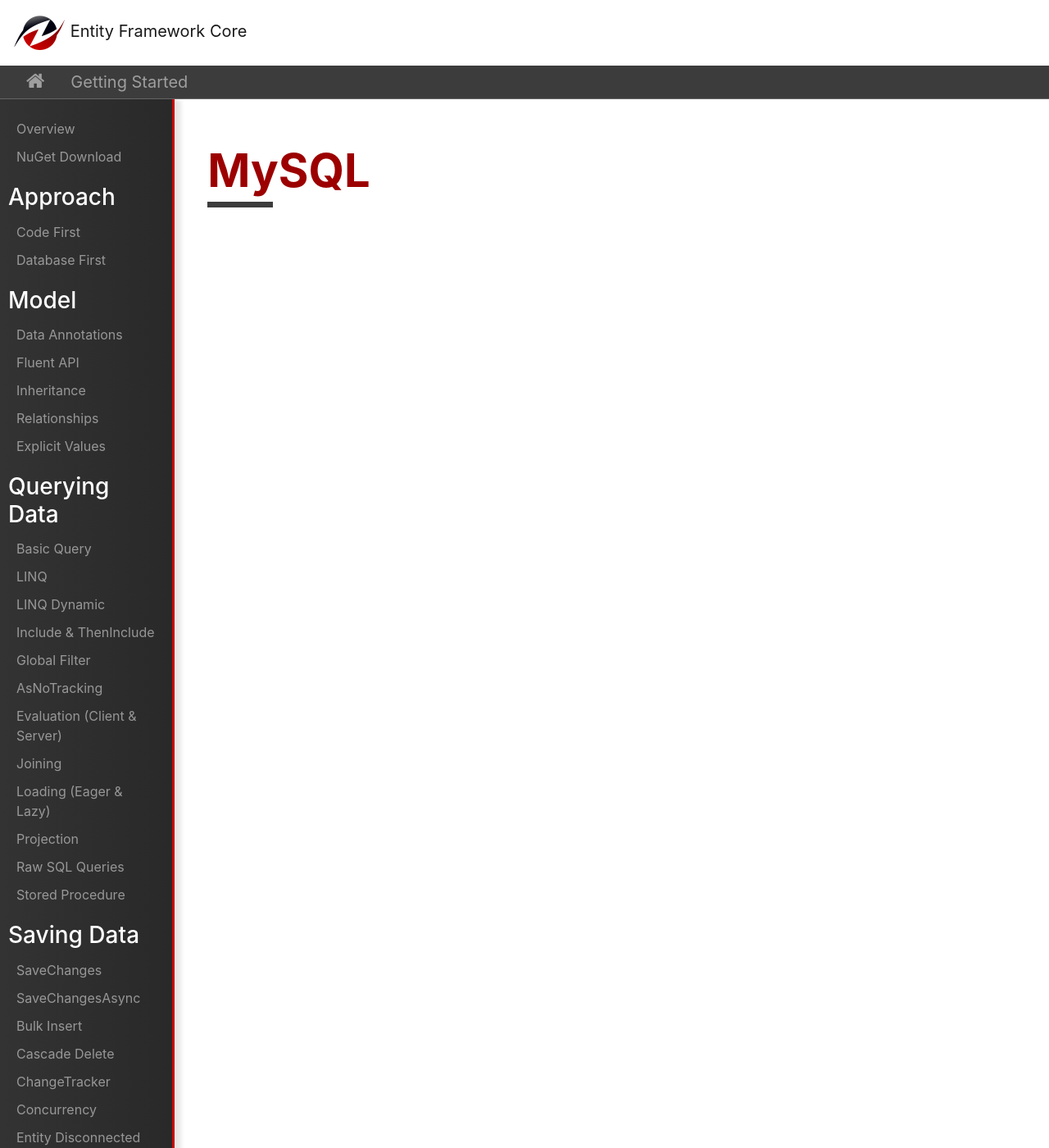
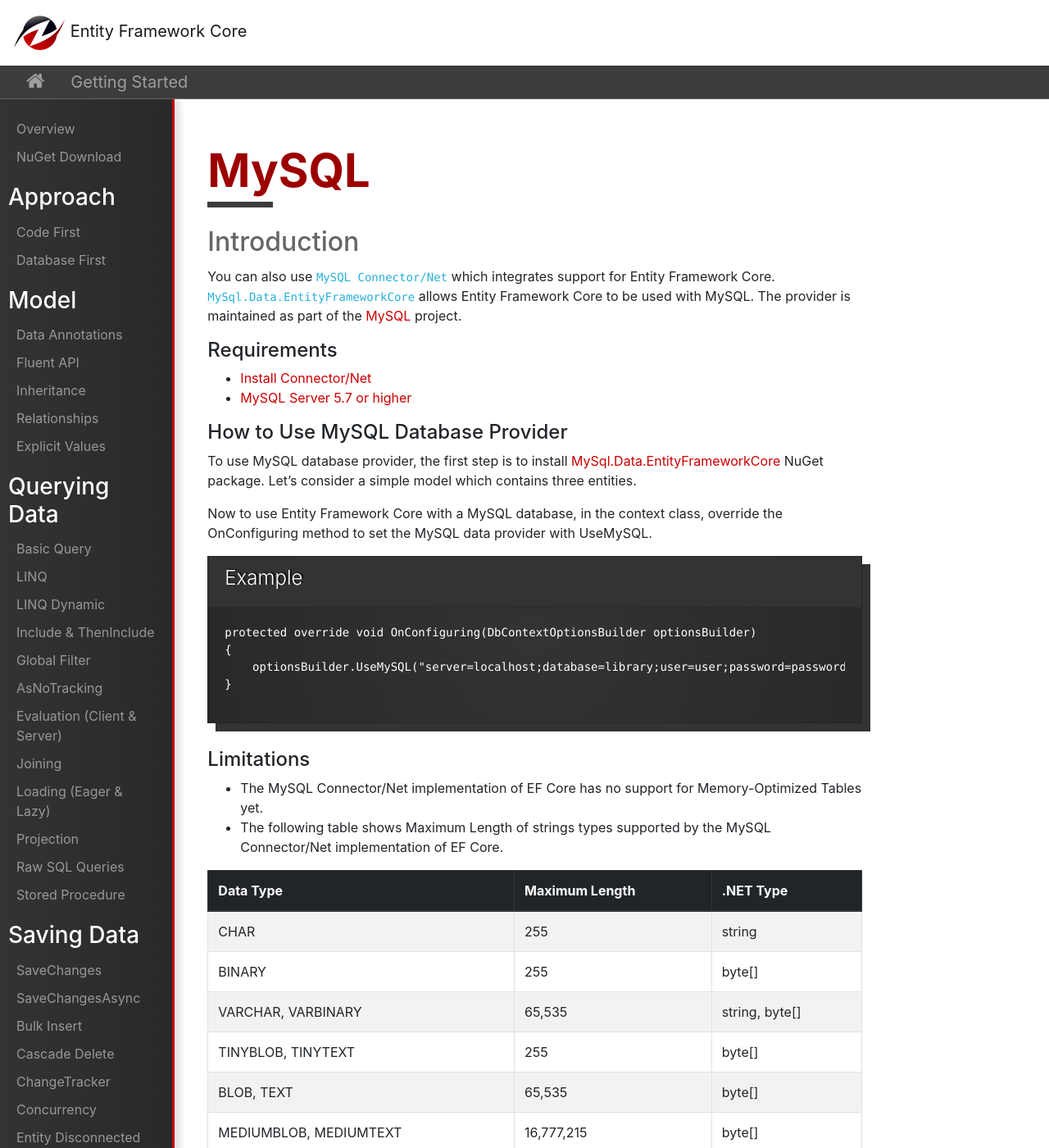
Before and after one commit to zzzprojects/EntityFrameworkCore, a Jekyll site: the page built from docs/pages/getting-started/providers/mysql.md, in a window 1280 px wide and 1400 px high. Shown: the whole window at 82% size. Built offline with Jekyll 4.4.1, drawn with Linux system fonts in a browser that asks for light colours; nearby versions of some CDN libraries; our own code applies the rules of GitHub Pages for plain Markdown files; some of the changed text lies outside the part shown.

Commit message:
Added MySQL provider article

```diff
--- a/docs/pages/getting-started/providers/mysql.md
+++ b/docs/pages/getting-started/providers/mysql.md
@@ -1,3 +1,46 @@
 ---
 permalink: providers-mysql
 ---
+
+## Introduction
+
+You can also use `MySQL Connector/Net` which integrates support for Entity Framework Core. `MySql.Data.EntityFrameworkCore` allows Entity Framework Core to be used with MySQL. The provider is maintained as part of the [MySQL](https://dev.mysql.com/) project.
+
+#### Requirements
+
+ - [Install Connector/Net](https://dev.mysql.com/doc/connector-net/en/connector-net-installation-windows.html)
+ - [MySQL Server 5.7 or higher](https://dev.mysql.com/downloads/)
+
+#### How to Use MySQL Database Provider
+
+To use MySQL database provider, the first step is to install [ MySql.Data.EntityFrameworkCore](https://www.nuget.org/packages/MySql.Data.EntityFrameworkCore/) NuGet package. Let's consider a simple model which contains three entities.
+
+Now to use Entity Framework Core with a MySQL database, in the context class, override the OnConfiguring method to set the MySQL data provider with UseMySQL.
+
+{% include template-example.html %}
+{% highlight csharp %}
+
+protected override void OnConfiguring(DbContextOptionsBuilder optionsBuilder)
+{
+    optionsBuilder.UseMySQL("server=localhost;database=library;user=user;password=password");
+}
+
+{% endhighlight %}
+
+#### Limitations
+
+ - The MySQL Connector/Net implementation of EF Core has no support for Memory-Optimized Tables yet.
+ - The following table shows Maximum Length of strings types supported by the MySQL Connector/Net implementation of EF Core.
+
+
+|Data Type	            |Maximum Length	|.NET Type      |
+|:----------------------|:--------------|:--------------|
+|CHAR	                |255	        |string         |
+|BINARY	                |255	        |byte[]         |
+|VARCHAR, VARBINARY     |	65,535	    |string, byte[] |
+|TINYBLOB, TINYTEXT	    |255	        |byte[]         |
+|BLOB, TEXT	            |65,535	        |byte[]         |
+|MEDIUMBLOB, MEDIUMTEXT	|16,777,215	    |byte[]         |
+|LONGBLOB, LONGTEXT	    |4,294,967,295	|byte[]         |
+|ENUM               	|65,535	        |string         |
+|SET	                |65,535	        |string         |
```
